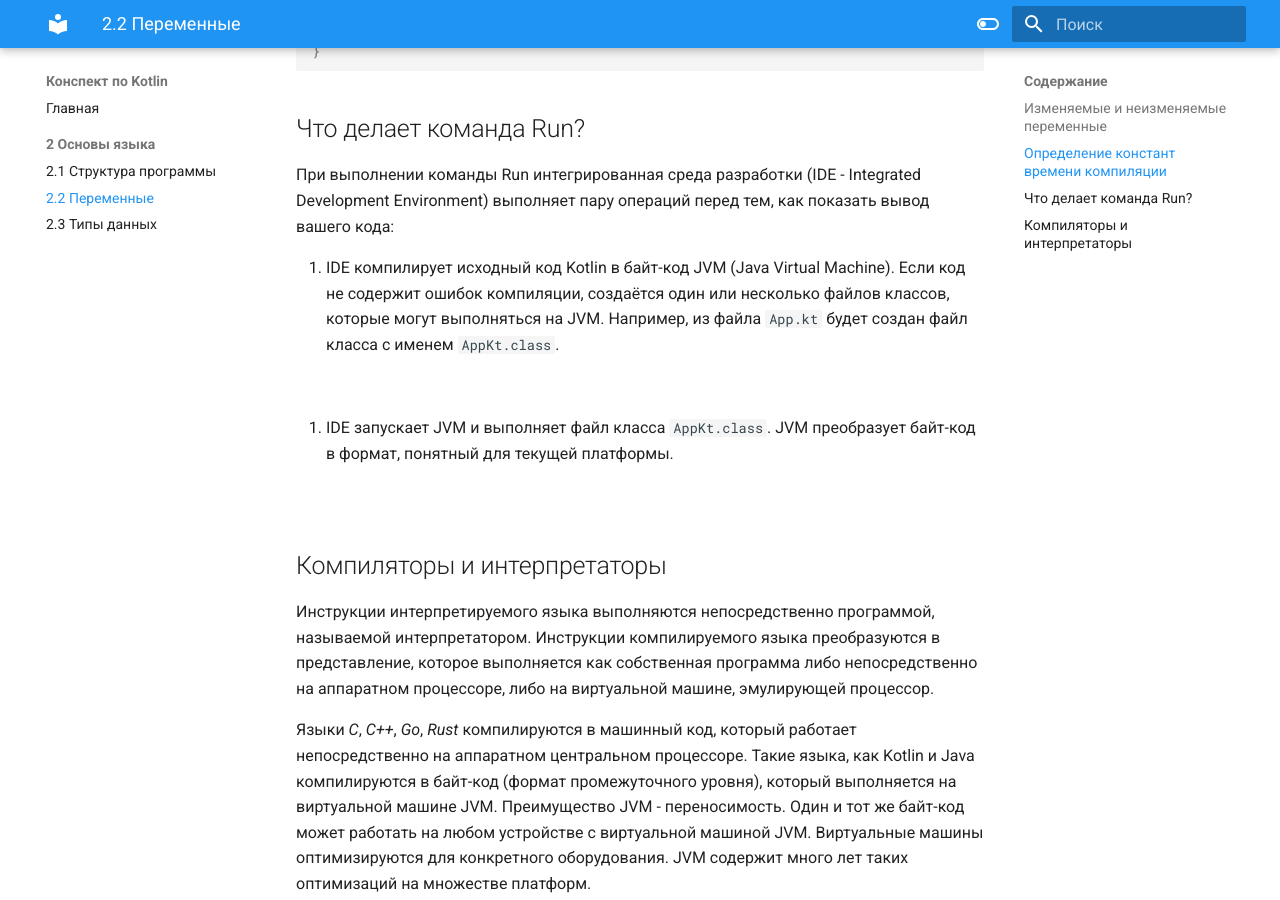
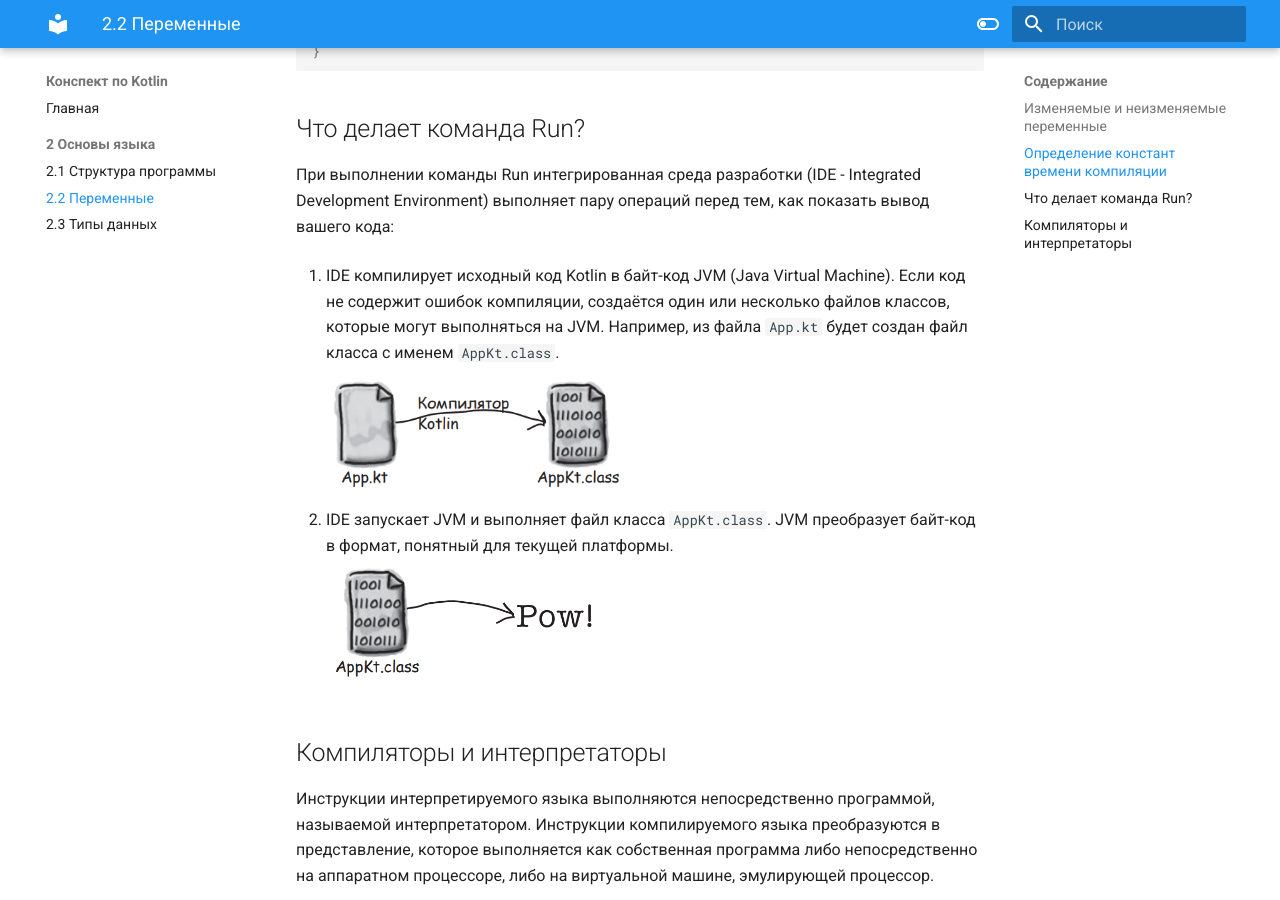
Before and after one commit to rzangizyarov/metanit_kotlin_abstract, an MkDocs documentation site: the page built from docs/2_2.md, in a window 1280 px wide and 900 px high, scrolled down 2192 px. Built offline with MkDocs 1.6.1 and Material for MkDocs 9.7.7, drawn with Linux system fonts in a browser that asks for light colours.

Commit message:
Добавить обработку изображений.

```diff
--- a/docs/2_2.md
+++ b/docs/2_2.md
@@ -80,11 +80,12 @@ fun main() {
 
 1. IDE компилирует исходный код Kotlin в байт-код JVM (Java Virtual Machine). Если код не содержит ошибок компиляции, создаётся один или несколько файлов классов, которые могут выполняться на JVM. Например, из файла `App.kt` будет создан файл класса с именем `AppKt.class`.
 
-![](file://C:\Users\Ruslan\Desktop\metanit_abstract\images\2_2_Fig_1.png?msec=1728601941488)
+    ![](./images/2_2_Fig_1.png){: style="width:300px"}
 
 2. IDE запускает JVM и выполняет файл класса `AppKt.class`. JVM преобразует байт-код в формат, понятный для текущей платформы.
 
-![](file://C:\Users\Ruslan\Desktop\metanit_abstract\images\2_2_Fig_2.png?msec=1728601941488)
+    ![](./images/2_2_Fig_2.png){: style="width:300px"}
+
 
 ## Компиляторы и интерпретаторы
 
```
Also changed, not shown: docs/images/2_2_Fig_1.png (added), docs/images/2_2_Fig_2.png (added).
